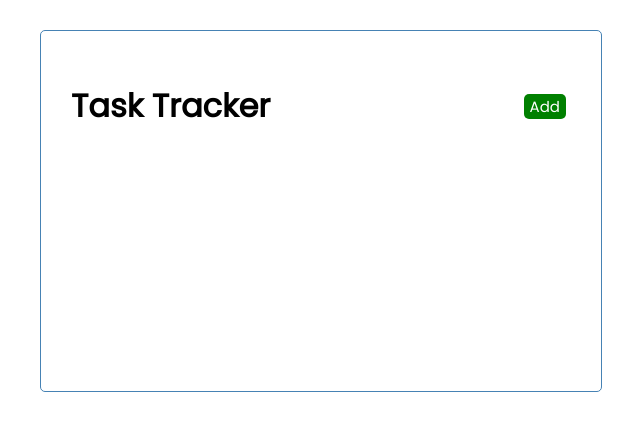
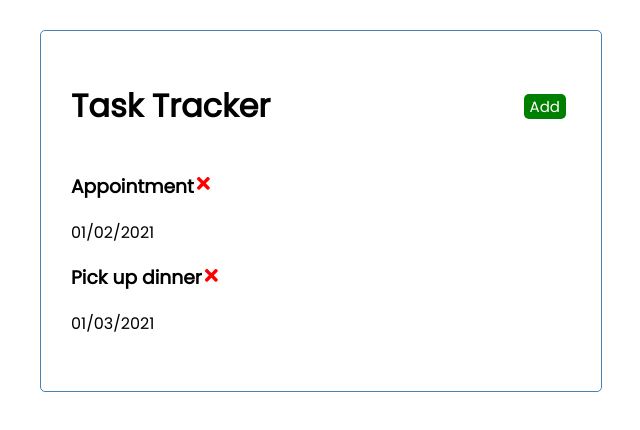
Before and after one commit to jameszhang-a/task-tracker, a React (Create React App) app: page / in a window 1280 px wide. Shown: the top 430 px of the page, without its empty margins (319-959 px from the left). Built offline with nearby package versions, Linux system fonts and the light colour scheme.

Commit message:
Add delete button for task list

```diff
--- a/package.json
+++ b/package.json
@@ -8,6 +8,7 @@
     "@testing-library/user-event": "^12.1.10",
     "react": "^17.0.2",
     "react-dom": "^17.0.2",
+    "react-icons": "^4.2.0",
     "react-scripts": "4.0.3",
     "web-vitals": "^1.0.1"
   },
--- a/src/App.js
+++ b/src/App.js
@@ -1,9 +1,34 @@
 import Header from './components/Header';
+import Tasks from './components/Tasks';
+import { useState } from 'react';
 
 function App() {
+	const [ tasks, setTasks ] = useState([
+		{
+			id       : 1,
+			text     : 'Appointment',
+			day      : '01/02/2021',
+			reminder : true
+		},
+		{
+			id       : 2,
+			text     : 'Pick up dinner',
+			day      : '01/03/2021',
+			reminder : false
+		}
+	]);
+
+	// * Delete task
+	const deleteTask = (id) => {
+		// filters out from the array if the id matches
+		setTasks(tasks.filter((task) => task.id !== id));
+		console.log('delete', id);
+	};
+
 	return (
-		<div className="container">
-			<Header title="Task Tracker" />
+		<div className='container'>
+			<Header title='Task Tracker' />
+			{tasks.length > 0 ? <Tasks tasks={tasks} onDelete={deleteTask} /> : 'No more tasks'}
 		</div>
 	);
 }
--- /dev/null
+++ b/src/components/Task.js
@@ -0,0 +1,21 @@
+import { FaTimes } from 'react-icons/fa';
+
+const Task = ({ task, onDelete }) => {
+	return (
+		<div className='task'>
+			<h3>
+				{task.text}
+				<FaTimes
+					style={{
+						color  : 'red',
+						cursor : 'pointer'
+					}}
+					onClick={() => onDelete(task.id)}
+				/>
+			</h3>
+			<p>{task.day}</p>
+		</div>
+	);
+};
+
+export default Task;
--- /dev/null
+++ b/src/components/Tasks.js
@@ -0,0 +1,13 @@
+import Task from './Task';
+
+const Tasks = ({ tasks , onDelete }) => {
+	return (
+        <>
+            {tasks.map((task) => (
+                <Task key={task.id} task={task} onDelete={onDelete} />
+            ))}
+        </>
+    )
+};
+
+export default Tasks;
```
Also changed, not shown: 1 other file (tests, documents, lock files or other folders).
